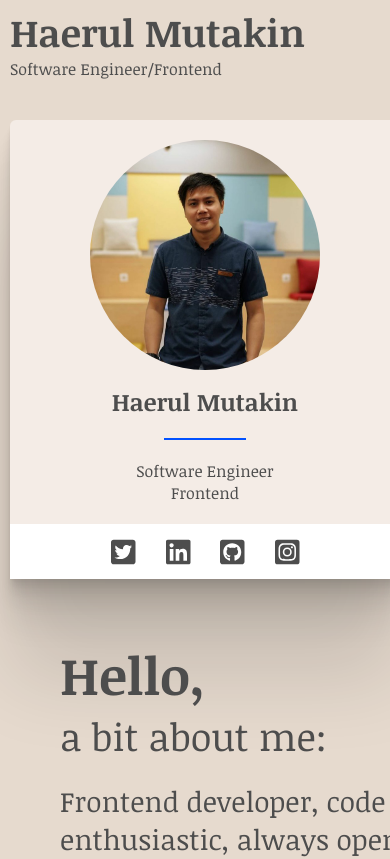
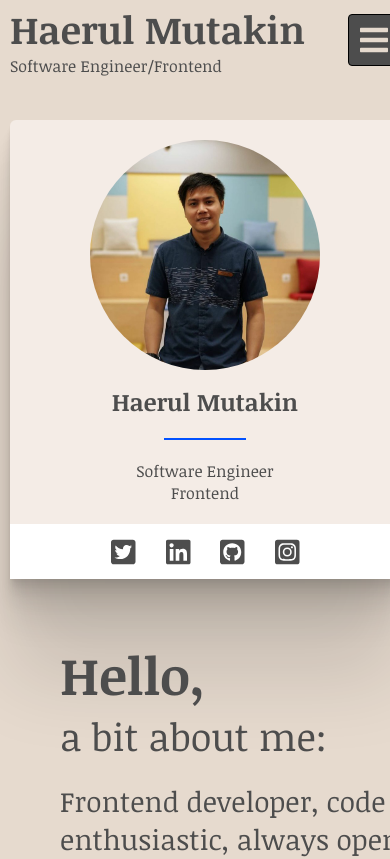
Before and after one commit to haerulmutakin/resume, a React (Create React App) app: page / in a window 390 px wide. Shown: the top 859 px of the page. Built offline with nearby package versions, Linux system fonts and the light colour scheme.

Commit message:
add toggle navigation in header component

```diff
--- a/src/components/common/header/Header.js
+++ b/src/components/common/header/Header.js
@@ -1,6 +1,8 @@
 import React from 'react';
 import './Header.scss';
 import BrowserHistory from '../../../helpers/history/BrowserHistory';
+import { FontAwesomeIcon } from '@fortawesome/react-fontawesome';
+import { faBars } from '@fortawesome/free-solid-svg-icons';
 
 const menus = [
     {
@@ -37,6 +39,9 @@ const Header = () => {
                     return <li key={index} onClick={handleMenuClick.bind(this, item.url)}>{item.name}</li>
                 })}
             </ul>
+            <div className="navigation-toggle">
+                <FontAwesomeIcon icon={faBars} />
+            </div>
         </div>
     )
 }
--- a/src/components/common/header/Header.scss
+++ b/src/components/common/header/Header.scss
@@ -25,8 +25,28 @@
     }
 }
 
+.navigation-toggle {
+    display: none;
+    width: 50px;
+    height: 50px;
+    border: 1px solid black;
+    background-color: #4D4D4D;
+    color: #E6DACE;
+    font-size: 32px;
+    border-radius: 4px;
+}
+
 @media screen and (max-width: 576px) {
+    .header {
+        justify-content: space-between;
+        align-items: center;
+    }
     .menu-list {
         display: none;
     }
+    .navigation-toggle {
+        display: flex;
+        align-items: center;
+        justify-content: center;
+    }
 }
```
Also changed, not shown: 1 other file (tests, documents, lock files or other folders).
